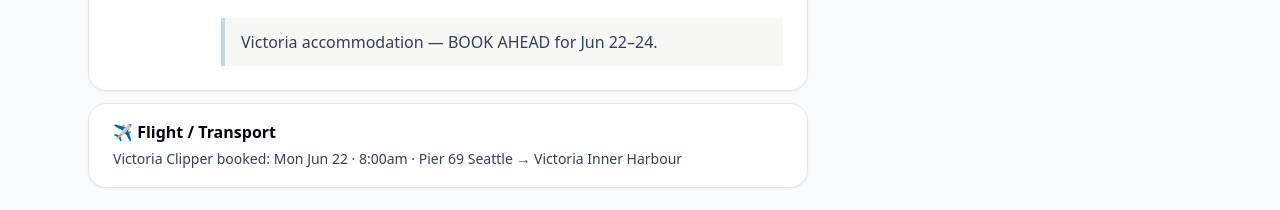
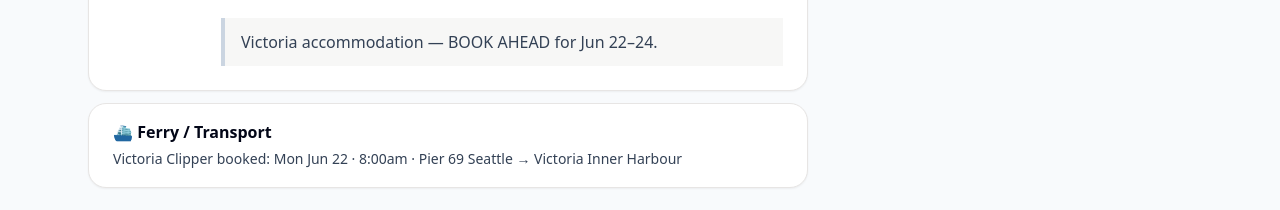
Before and after one commit to tonysusi/itinerary-app, a Next.js app: page / in a window 1280 px wide. Shown: the part 7300-7510 px from the top of the page. Built offline with nearby package versions, Linux system fonts and the light colour scheme.

Commit message:
Add transport label logic to DayCard component for improved itinerary clarity. Replace static flight label with dynamic label based on flight items, enhancing user experience.

```diff
--- a/components/DayCard.jsx
+++ b/components/DayCard.jsx
@@ -42,6 +42,14 @@
     .filter(Boolean);
 }
 
+function getTransportLabel(items) {
+  const transportText = items.join(" ").toLowerCase();
+  if (transportText.includes("ferr") || transportText.includes("clipper")) {
+    return "⛴️ Ferry / Transport";
+  }
+  return "✈️ Flight / Transport";
+}
+
 function DatePill({ calendarData, dayNumber }) {
   return (
     <div className="flex h-16 w-20 shrink-0 flex-col items-center justify-center rounded-lg bg-stone-100 text-center shadow-sm sm:h-[72px] sm:w-[88px]">
@@ -77,6 +85,7 @@
     : splitItems(accommodation);
   const timelineItems = activityItems;
   const title = getDayTitle(day, location, activity, flight);
+  const transportLabel = getTransportLabel(flightItems);
   const subtitleParts = [
     flightItems[0],
     !flightItems.length && firstLine(activity),
@@ -129,7 +138,7 @@
 
       {flightItems.length > 0 && flight !== "—" && (
         <aside className="rounded-[18px] border border-stone-200 bg-white px-4 py-4 shadow-sm sm:px-6">
-          <p className="text-base font-bold text-slate-950">✈️ Flight / Transport</p>
+          <p className="text-base font-bold text-slate-950">{transportLabel}</p>
           <p className="mt-1 text-sm leading-relaxed text-slate-700">
             {flightItems.join(" · ")}
           </p>
```
